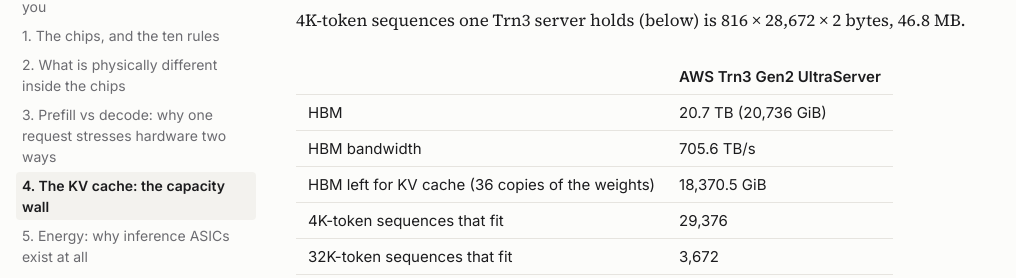
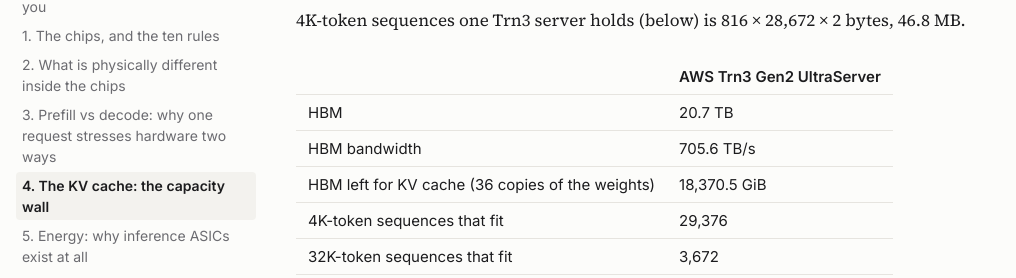
Before and after one commit to bananighosh/bananighosh.github.io, a Jekyll site: the page built from _posts/2026-11-16-flops-are-not-tokens.md, in a window 1280 px wide and 900 px high, scrolled down 10106 px. Shown: the part 157-435 px from the top of the window, without its empty margins (0-1016 px from the left). Built offline with Jekyll 4.4.1, drawn with Linux system fonts in a browser that asks for light colours.

Commit message:
UltraServer HBM: AWS-published 20.7 TB
Co-Authored-By: Claude Opus 5.5 <noreply@anthropic.com>
Claude-Session: https://claude.ai/code/session_01K2HJxVUv7i1duGErniTfDd

```diff
--- a/_posts/2026-11-16-flops-are-not-tokens.md
+++ b/_posts/2026-11-16-flops-are-not-tokens.md
@@ -215,7 +215,7 @@ FP8 stores each of Llama 3.3 70B's 70.55 billion parameters in 8 bits, one byte,
 
 |  | AWS Trn3 Gen2 UltraServer |
 | --- | --- |
-| HBM | 20.7 TB (20,736 GiB) |
+| HBM | 20.7 TB |
 | HBM bandwidth | 705.6 TB/s |
 | HBM left for KV cache (36 copies of the weights) | 18,370.5 GiB |
 | 4K-token sequences that fit | 29,376 |
```
